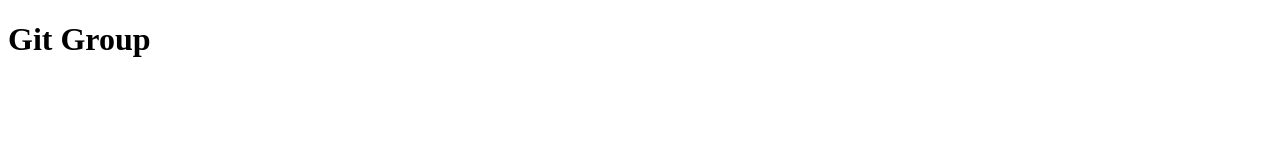
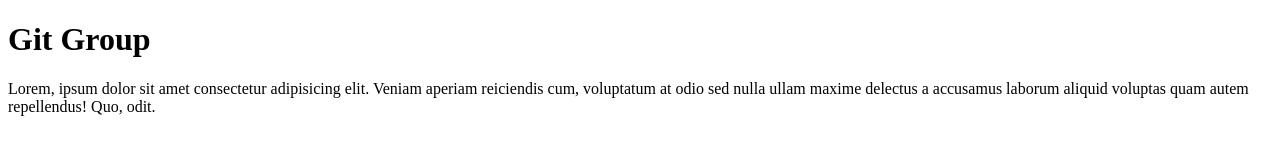
Before and after one commit to masum-developer/git-group, a plain HTML site: page index.html in a window 1280 px wide. Drawn offline with Linux system fonts and the light colour scheme.

Commit message:
branch new created

```diff
--- a/index.html
+++ b/index.html
@@ -8,5 +8,7 @@
 <body>
     <h1>Git Group
     </h1>
+    <p>Lorem, ipsum dolor sit amet consectetur adipisicing elit. Veniam aperiam reiciendis cum, voluptatum at odio sed nulla ullam maxime delectus a accusamus laborum aliquid voluptas quam autem repellendus! Quo, odit.
+    </p>
 </body>
 </html>
```
